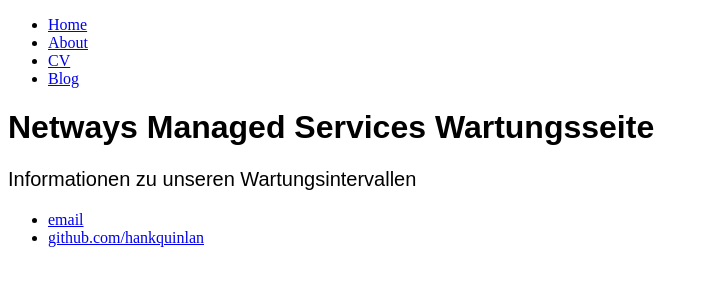
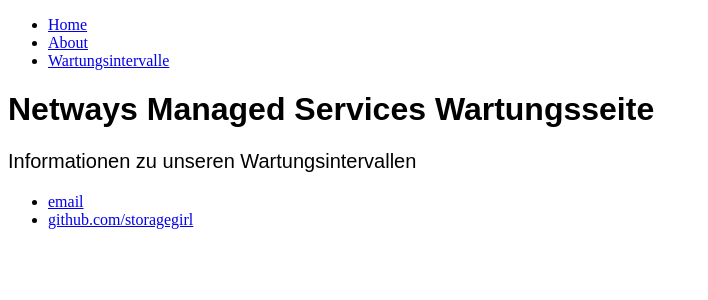
Before and after one commit to Storagegirl/storagegirl.github.io, a Jekyll site: the page built from index.html, in a window 1280 px wide. Shown: the top 300 px of the page, without its empty margins (0-708 px from the left). Built offline with Jekyll 4.4.1, drawn with Linux system fonts in a browser that asks for light colours.

Commit message:
Update default.html

```diff
--- a/_layouts/default.html
+++ b/_layouts/default.html
@@ -10,8 +10,7 @@
 	    		<ul>
 	        		<li><a href="/">Home</a></li>
 		        	<li><a href="/about">About</a></li>
-	        		<li><a href="/cv">CV</a></li>
-	        		<li><a href="/blog">Blog</a></li>
+	        		<li><a href="/blog">Wartungsintervalle</a></li>
 	    		</ul>
 			</nav>
 			<div class="container">
@@ -21,8 +20,8 @@
 			</div><!-- /.container -->
 			<footer>
 	    		<ul>
-	        		<li><a href="mailto:hankquinlanhub@gmail.com">email</a></li>
-	        		<li><a href="https://github.com/hankquinlan">github.com/hankquinlan</a></li>
+	        		<li><a href="mailto:nicole.lang@storagegirl.de">email</a></li>
+	        		<li><a href="https://github.com/storageirl">github.com/storagegirl</a></li>
 				</ul>
 			</footer>
 		</body>
```
